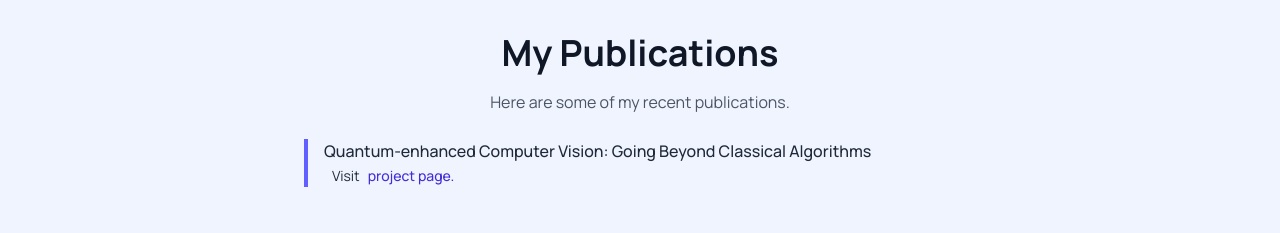
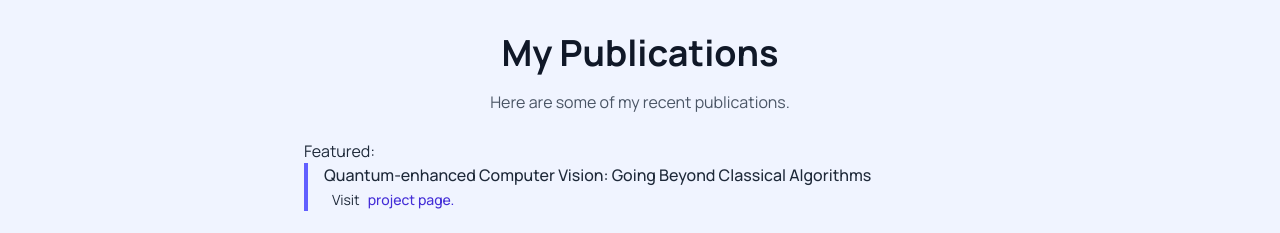
Before and after one commit to nkuetemeli/nkuetemeli.github.io, a React (Vite) app: page / in a window 1280 px wide. Shown: the part 1720-1953 px from the top of the page. Built offline with nearby package versions, Linux system fonts and the light colour scheme; grey boxes are pictures that could not be loaded.

Commit message:
MyGit New design

```diff
--- a/components/PublicationsSection.tsx
+++ b/components/PublicationsSection.tsx
@@ -61,12 +61,20 @@ const PublicationsSection: React.FC = () => {
       variants={itemVariants}
       className="max-w-2xl mx-auto mb-12 text-left space-y-3"
     >
-      {featuredPublications.map((pub) => (
+      Featured: {featuredPublications.map((pub) => (
           <li
               key={pub.permalink}
               className="border-l-4 border-indigo-500 pl-4"
           >
+
+              <a
+                  href={pub.title}
+                  target="_blank"
+                  rel="noopener noreferrer"
+                  className="text-indigo-700 font-medium hover:underline"
+              >
                   <span className="text-gray-800 font-medium">{pub.title}</span>
+              </a>
 
                   <div className="inline-flex gap-2 ml-2 text-sm">
                       Visit {pub.project && (
```
Also changed, not shown: 2 other files (tests, documents, lock files or other folders). Lines whose indentation alone changed are shown as unchanged.
